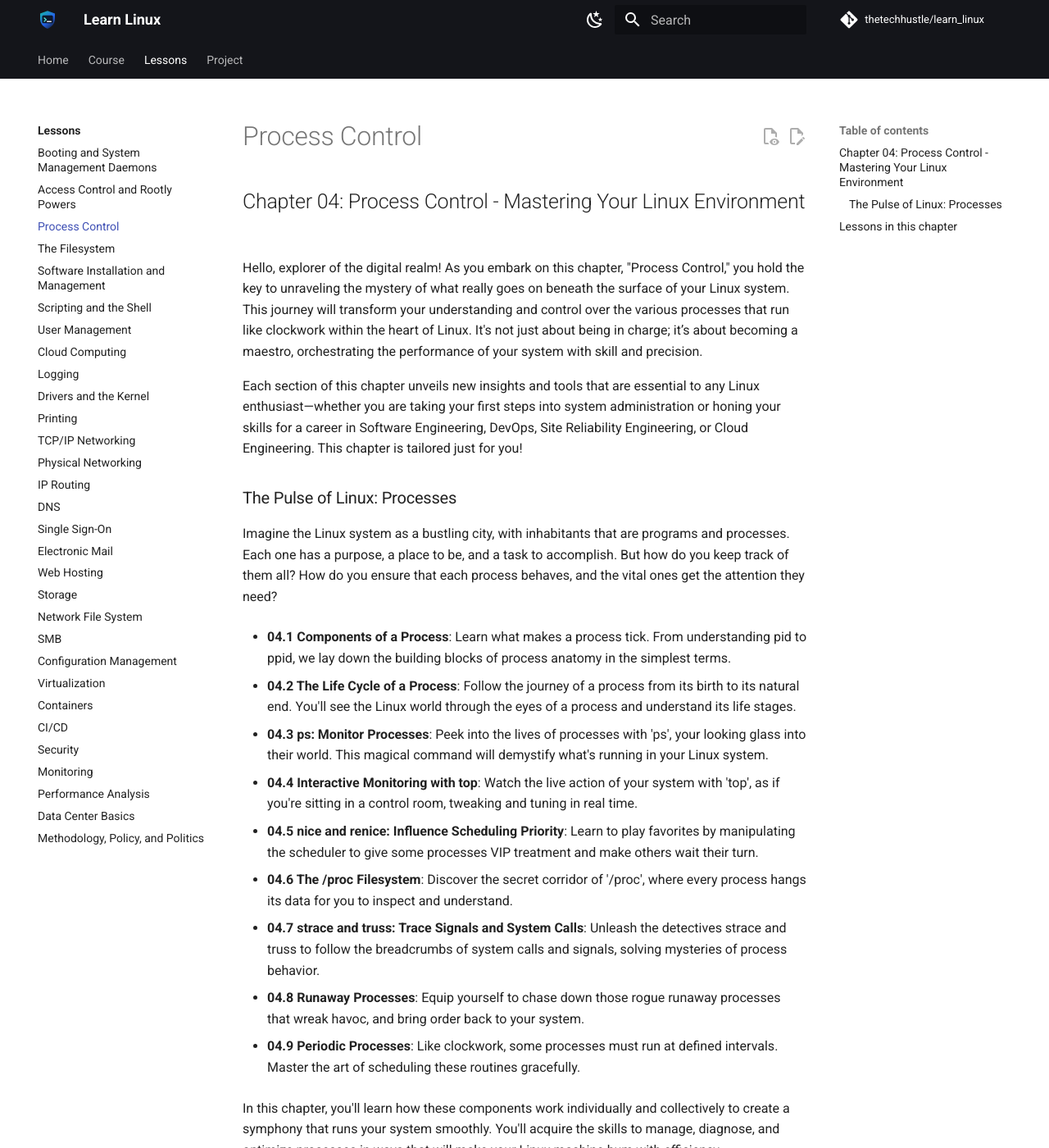
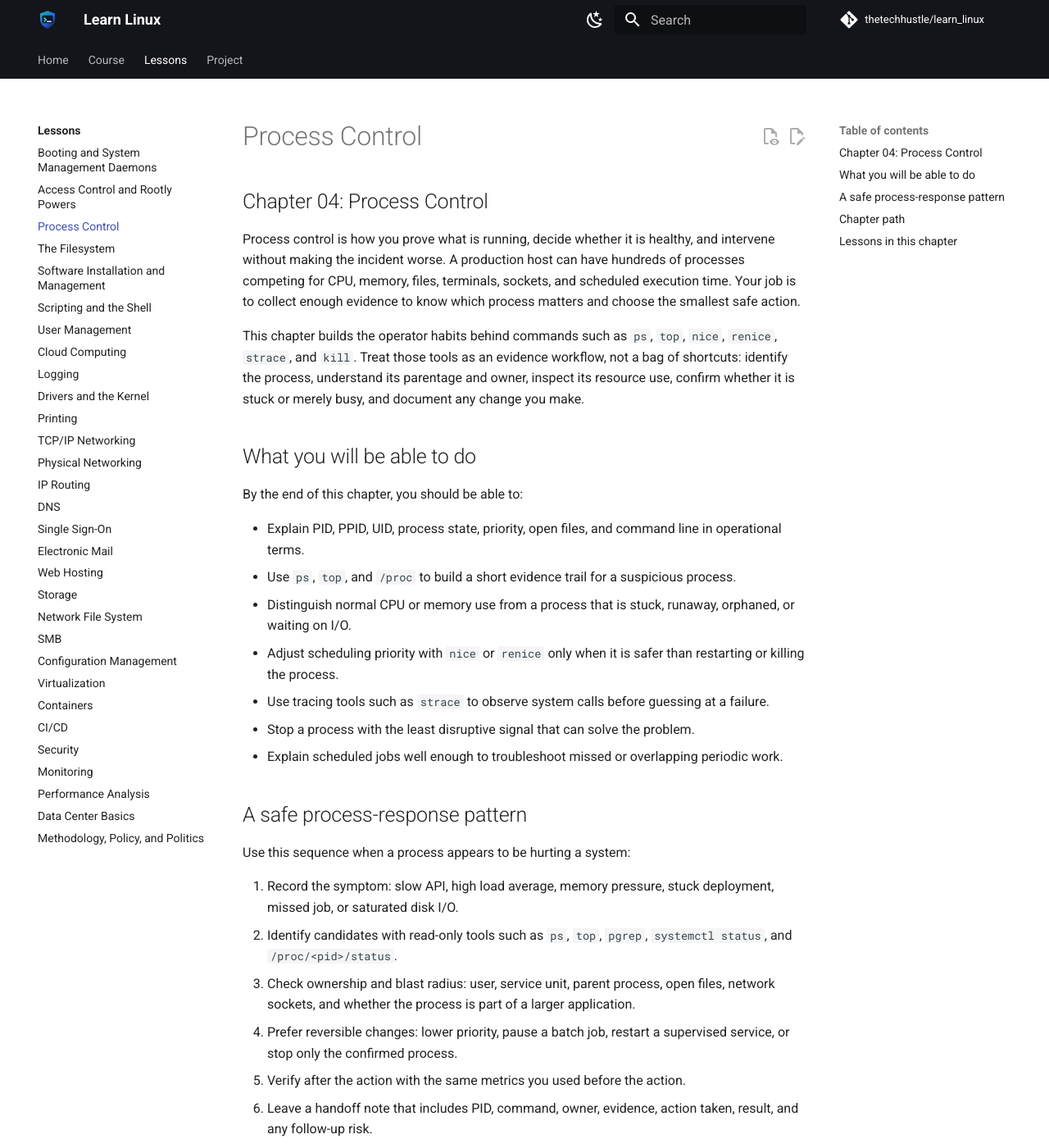
Before and after one commit to thetechhustle/learn_linux, an MkDocs documentation site: the page built from docs/lessons/04_process_control/README.md, in a window 1280 px wide and 1400 px high. Shown: the whole window at 82% size. Built offline with MkDocs 1.6.1 and Material for MkDocs 9.7.7, drawn with Linux system fonts in a browser that asks for light colours; comment, search, counter and statistics services are not loaded; some of the changed text lies outside the part shown.

Commit message:
Improve Chapter 04 process-control overview (#21)
Co-authored-by: Jules Ai <jules@Juless-Air.ts.net lan>

```diff
--- a/docs/lessons/04_process_control/README.md
+++ b/docs/lessons/04_process_control/README.md
@@ -1,36 +1,48 @@
-## Chapter 04: Process Control - Mastering Your Linux Environment
+## Chapter 04: Process Control
 
-Hello, explorer of the digital realm! As you embark on this chapter, "Process Control," you hold the key to unraveling the mystery of what really goes on beneath the surface of your Linux system. This journey will transform your understanding and control over the various processes that run like clockwork within the heart of Linux. It's not just about being in charge; it’s about becoming a maestro, orchestrating the performance of your system with skill and precision.
+Process control is how you prove what is running, decide whether it is healthy, and intervene without making the incident worse. A production host can have hundreds of processes competing for CPU, memory, files, terminals, sockets, and scheduled execution time. Your job is to collect enough evidence to know which process matters and choose the smallest safe action.
 
-Each section of this chapter unveils new insights and tools that are essential to any Linux enthusiast—whether you are taking your first steps into system administration or honing your skills for a career in Software Engineering, DevOps, Site Reliability Engineering, or Cloud Engineering. This chapter is tailored just for you!
+This chapter builds the operator habits behind commands such as `ps`, `top`, `nice`, `renice`, `strace`, and `kill`. Treat those tools as an evidence workflow, not a bag of shortcuts: identify the process, understand its parentage and owner, inspect its resource use, confirm whether it is stuck or merely busy, and document any change you make.
 
-### The Pulse of Linux: Processes
+## What you will be able to do
 
-Imagine the Linux system as a bustling city, with inhabitants that are programs and processes. Each one has a purpose, a place to be, and a task to accomplish. But how do you keep track of them all? How do you ensure that each process behaves, and the vital ones get the attention they need?
+By the end of this chapter, you should be able to:
 
-- **04.1 Components of a Process**: Learn what makes a process tick. From understanding pid to ppid, we lay down the building blocks of process anatomy in the simplest terms.
+- Explain PID, PPID, UID, process state, priority, open files, and command line in operational terms.
+- Use `ps`, `top`, and `/proc` to build a short evidence trail for a suspicious process.
+- Distinguish normal CPU or memory use from a process that is stuck, runaway, orphaned, or waiting on I/O.
+- Adjust scheduling priority with `nice` or `renice` only when it is safer than restarting or killing the process.
+- Use tracing tools such as `strace` to observe system calls before guessing at a failure.
+- Stop a process with the least disruptive signal that can solve the problem.
+- Explain scheduled jobs well enough to troubleshoot missed or overlapping periodic work.
 
-- **04.2 The Life Cycle of a Process**: Follow the journey of a process from its birth to its natural end. You'll see the Linux world through the eyes of a process and understand its life stages.
+## A safe process-response pattern
 
-- **04.3 ps: Monitor Processes**: Peek into the lives of processes with 'ps', your looking glass into their world. This magical command will demystify what's running in your Linux system.
+Use this sequence when a process appears to be hurting a system:
 
-- **04.4 Interactive Monitoring with top**: Watch the live action of your system with 'top', as if you're sitting in a control room, tweaking and tuning in real time.
+1. Record the symptom: slow API, high load average, memory pressure, stuck deployment, missed job, or saturated disk I/O.
+2. Identify candidates with read-only tools such as `ps`, `top`, `pgrep`, `systemctl status`, and `/proc/<pid>/status`.
+3. Check ownership and blast radius: user, service unit, parent process, open files, network sockets, and whether the process is part of a larger application.
+4. Prefer reversible changes: lower priority, pause a batch job, restart a supervised service, or stop only the confirmed process.
+5. Verify after the action with the same metrics you used before the action.
+6. Leave a handoff note that includes PID, command, owner, evidence, action taken, result, and any follow-up risk.
 
-- **04.5 nice and renice: Influence Scheduling Priority**: Learn to play favorites by manipulating the scheduler to give some processes VIP treatment and make others wait their turn.
+!!! warning "Avoid blind process killing"
+    `kill -9` skips normal cleanup. Use it only after you understand the process, have tried a safer signal where appropriate, and know what data or service impact might follow.
 
-- **04.6 The /proc Filesystem**: Discover the secret corridor of '/proc', where every process hangs its data for you to inspect and understand.
+## Chapter path
 
-- **04.7 strace and truss: Trace Signals and System Calls**: Unleash the detectives strace and truss to follow the breadcrumbs of system calls and signals, solving mysteries of process behavior.
+Start with process anatomy and lifecycle before using the tools that inspect or change live processes:
 
-- **04.8 Runaway Processes**: Equip yourself to chase down those rogue runaway processes that wreak havoc, and bring order back to your system.
-
-- **04.9 Periodic Processes**: Like clockwork, some processes must run at defined intervals. Master the art of scheduling these routines gracefully.
-
-In this chapter, you'll learn how these components work individually and collectively to create a symphony that runs your system smoothly. You'll acquire the skills to manage, diagnose, and optimize processes in ways that will make your Linux machine hum with efficiency.
-
-You're not just learning commands and theory; you're becoming the conductor of your system's resources, ensuring that your machine dances to your rhythm. With each page, you gain more power and understanding over your Linux environment, propelling you toward your goals in the tech space.
-
-So, roll up your sleeves, and let's turn the page. By the end of this chapter, you'll not only command respect from your peers but also hold a deep sense of confidence in managing the heartbeat of Linux - its processes. Your adventure awaits! 🐧💼🔧
+- **04.1 Components of a Process**: PID, parentage, ownership, files, and runtime context.
+- **04.2 The Life Cycle of a Process**: creation, running, waiting, zombie, orphan, and termination states.
+- **04.3 `ps`: Monitor Processes**: point-in-time process inspection and useful output fields.
+- **04.4 Interactive Monitoring with `top`**: live CPU, memory, state, and priority evidence.
+- **04.5 `nice` and `renice`: Influence Scheduling Priority**: safer use of scheduler priority controls.
+- **04.6 The `/proc` Filesystem**: process and kernel facts exposed as files.
+- **04.7 `strace` and `truss`: Trace Signals and System Calls**: system-call evidence for stuck or confusing programs.
+- **04.8 Runaway Processes**: triage and response for resource-hungry processes.
+- **04.9 Periodic Processes**: cron, anacron, and recurring job verification.
 
 <!-- lesson-index:start -->
 
```
